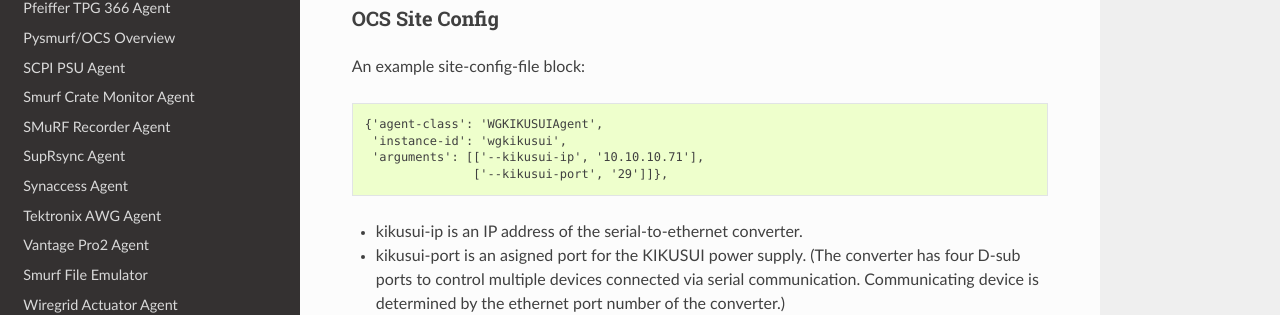
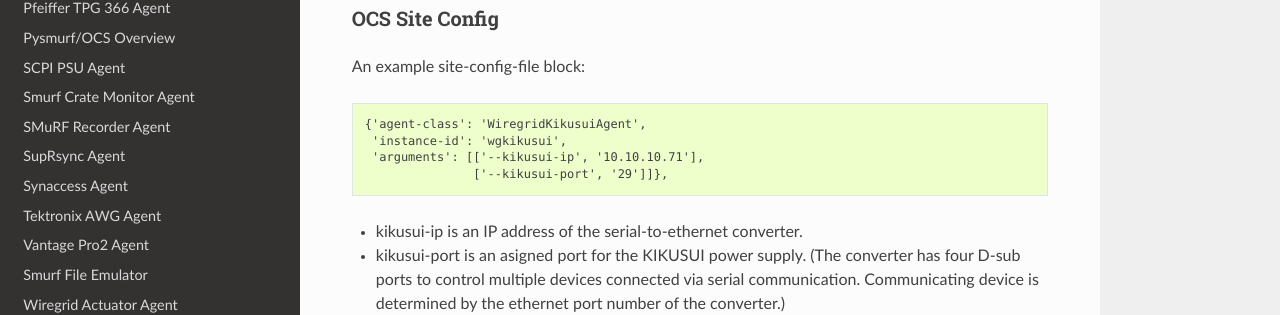
Before and after one commit to simonsobs/socs, a Sphinx documentation site: the page built from docs/agents/wiregrid_kikusui.rst, in a window 1280 px wide and 900 px high, scrolled down 360 px. Shown: the part 143-458 px from the top of the window. Built offline with Sphinx 7.4.7 and the Read the Docs theme 2.0.0, drawn with Linux system fonts in a browser that asks for light colours.

Commit message:
rename wiregrid kikusui agent/class names: WGKIKUSUIAgent --> WiregridKikusuiAgent/ KikusuiAgent --> WiregridKikusuiAgent

```diff
--- a/docs/agents/wiregrid_kikusui.rst
+++ b/docs/agents/wiregrid_kikusui.rst
@@ -29,7 +29,7 @@
 
 An example site-config-file block::
 
-    {'agent-class': 'WGKIKUSUIAgent',
+    {'agent-class': 'WiregridKikusuiAgent',
      'instance-id': 'wgkikusui',
      'arguments': [['--kikusui-ip', '10.10.10.71'],
                    ['--kikusui-port', '29']]},
@@ -100,7 +100,7 @@
 Agent API
 ---------
 
-.. autoclass:: agents.wiregrid_kikusui.kikusui_agent.KikusuiAgent
+.. autoclass:: agents.wiregrid_kikusui.kikusui_agent.WiregridKikusuiAgent
     :members:
 
 
```
